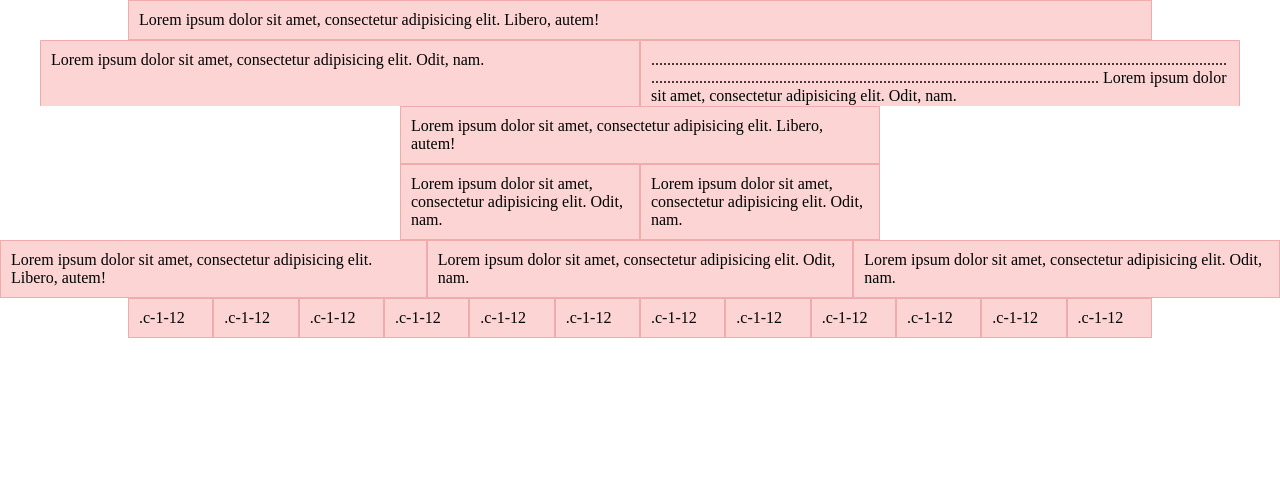
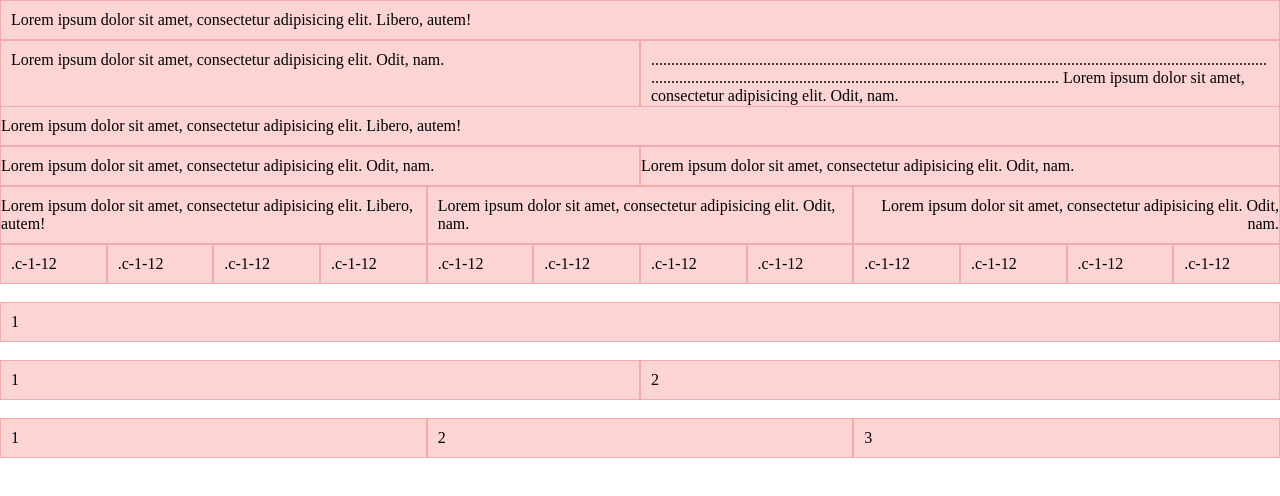
Before and after one commit to fsevilla/RTK, a plain HTML site: page index.html in a window 1280 px wide. Drawn offline with Linux system fonts and the light colour scheme.

Commit message:
Grid: added behavior grid components

```diff
--- a/index.html
+++ b/index.html
@@ -4,16 +4,17 @@
     <title>Responsive Toolkit</title>
     <link rel="stylesheet" href="styles/demo.css">
     <link rel="stylesheet" href="styles/rtk.css">
+    <meta name="viewport" content="width=device-width, initial-scale=1">
 </head>
 <body>
 <div id="mainContainer">
-    <div class="content">
-        <div class="grid container">
+    <div class="">
+        <div class="grid">
             <div class="c-1">
                 Lorem ipsum dolor sit amet, consectetur adipisicing elit. Libero, autem!
             </div>
         </div>
-        <div class="grid layout-grid container-xl">
+        <div class="grid layout-grid ">
             <div class="c-1-2">
                 Lorem ipsum dolor sit amet, consectetur adipisicing elit. Odit, nam.
             </div>
@@ -23,7 +24,7 @@
             </div>
         </div>
 
-        <div class="grid container-sm">
+        <div class="grid  no-gutter">
             <div class="c-1">
                 Lorem ipsum dolor sit amet, consectetur adipisicing elit. Libero, autem!
             </div>
@@ -35,18 +36,18 @@
             </div>
         </div>
 
-        <div class="grid">
+        <div class="grid edge">
             <div class="c-1-3">
                 Lorem ipsum dolor sit amet, consectetur adipisicing elit. Libero, autem!
             </div>
             <div class="c-1-3">
                 Lorem ipsum dolor sit amet, consectetur adipisicing elit. Odit, nam.
             </div>
-            <div class="c-1-3">
+            <div class="c-1-3" style="text-align: right">
                 Lorem ipsum dolor sit amet, consectetur adipisicing elit. Odit, nam.
             </div>
         </div>
-        <div class="grid container">
+        <div class="grid">
             <div class="c-1-12">
                 .c-1-12
             </div>
@@ -84,6 +85,21 @@
                 .c-1-12
             </div>
         </div>
+        <br>
+        <div class="grid-3-2-1">
+            <div>1</div>
+        </div>
+        <br />
+        <div class="grid-3-2-1">
+            <div>1</div>
+            <div>2</div>
+        </div>
+        <br />
+        <div class="grid-3-2-1">
+            <div>1</div>
+            <div>2</div>
+            <div>3</div>
+        </div>
     </div>
 </div>
 </body>
--- /dev/null
+++ b/sass/_grid-components.scss
@@ -0,0 +1,59 @@
+div[class*='grid-']{
+    width: 100%;
+
+    > div{
+        float:left;
+        box-sizing: border-box;
+        padding-left: $gutter;
+        padding-right: $gutter;
+    }
+
+    &:after{
+        content:"";
+        display: table;
+        clear: both;
+    }
+}
+
+.grid-3-2-1{
+    > div{
+
+        width: getWidth(1, 1);
+
+        @include tablet{
+            width: getWidth(1, 2);
+
+            &:first-child:nth-last-child(3){
+                width: getWidth(1, 1);
+            }
+
+            &:only-child{
+                width: getWidth(1, 1);
+            }
+        }
+
+        @include desktop{
+            width: getWidth(1, 3);
+
+            &:first-child:nth-last-child(3){
+                width: getWidth(1, 3);
+            }
+
+            &:first-child:nth-last-child(2),
+            &:last-child:nth-child(2){
+                width: getWidth(1, 2);
+            }
+        }
+
+        // width: getWidth(1, 3);
+
+        // &:only-child{
+        //     width: getWidth(1, 1);
+        // }
+
+        // &:first-child:nth-last-child(2),
+        // &:last-child:nth-child(2){
+        //     width: getWidth(1, 2);
+        // }
+    }
+}
--- a/sass/_grid.scss
+++ b/sass/_grid.scss
@@ -1,5 +1,4 @@
 $gutter: 10px;
-$max-columns: 12;
 $total-width: 100; //percentage
 
 @function getWidth($columns, $total){
@@ -8,9 +7,6 @@ $total-width: 100; //percentage
 
 .grid{
     width: $total-width*1%;
-    box-sizing: border-box;
-    // margin-left: $gutter*-1;
-    // overflow: hidden;
     height: auto;
 
     & > [class*='c-']{
@@ -26,22 +22,35 @@ $total-width: 100; //percentage
         //}
     }
 
+    &:after{
+        content:"";
+        display: table;
+        clear: both;
+    }
+
     &.no-gutter{
         & > div[class*='c-']{
             padding-left: 0;
         }
     }
 
-    &:after{
-        content:"";
-        display: table;
-        clear: both;
+    &.edge{
+        & > div[class*='c-']:first-child{
+            padding-left: 0;
+        }
+
+        & > div[class*='c-']:last-child{
+            padding-right: 0;
+        }
     }
 
+
+    /* 1 Column Based */
     .c-1{
         width: getWidth(12, 12);
     }
 
+    /* 2 Column Based */
     .c-1-2{
         width: getWidth(1, 2);
     }
@@ -50,6 +59,7 @@ $total-width: 100; //percentage
         @extend .c-1;
     }
 
+    /* 3 Column Based */
     .c-1-3{
         width: getWidth(1, 3);
     }
@@ -62,6 +72,7 @@ $total-width: 100; //percentage
         @extend .c-1;
     }
 
+    /* 6 Column Based */
     .c-1-6{
         width: getWidth(1, 6);
     }
@@ -86,6 +97,7 @@ $total-width: 100; //percentage
         @extend .c-1;
     }
 
+    /* 12 Column Based */
     .c-1-12{
         width: getWidth(1, 12);
     }
@@ -145,6 +157,9 @@ $total-width: 100; //percentage
     }
 }
 
+/*
+ * CONTAINERS
+ */
 
 .container{
     max-width: $screen-large;
--- a/sass/main.scss
+++ b/sass/main.scss
@@ -1,2 +1,3 @@
 @import 'breakpoints';
 @import 'grid';
+@import 'grid-components';
```
Also changed, not shown: demos/dashboard.html (added, +23 -0 lines), styles/rtk.css, 1 other file.
